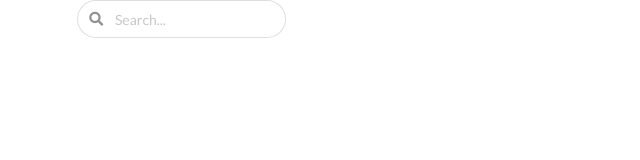
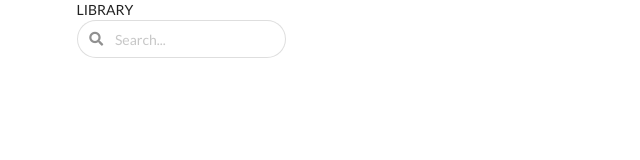
Before and after one commit to MLH-Fellowship/sprint3, a React (Create React App) app in the folder frontend/: page / in a window 1280 px wide. Shown: the top 160 px of the page, without its empty margins (0-640 px from the left). Built offline with nearby package versions, Linux system fonts and the light colour scheme.

Commit message:
Add Library Directory and Component

```diff
--- a/frontend/src/components/App.js
+++ b/frontend/src/components/App.js
@@ -1,16 +1,20 @@
 import React, { useState } from 'react';
 import backend from '../api/backend';
 
+import Library from './Library/Library';
 import SearchBar from './Search/SearchBar';
 import SearchResults from './Search/SearchResults';
 
 const App = () => {
 
+    // STATE
+
     // state for search results as a result of search function
     const [searchResults, setSearchResults] = useState([]);
-
     // state for search term
     const [searchTerm, setSearchTerm] = useState('');
+    // state for library
+    const [library, setLibrary] = useState([]);
 
     // function to search for a term (used in SearchBar component)
     // also used to update search results component
@@ -21,8 +25,11 @@ const App = () => {
     };
 
 
+
+
     return (
         <div className="ui container">
+            <Library library={library} />
             <SearchBar searchTerm={searchTerm} setSearchTerm={setSearchTerm} search={search} />
             <SearchResults searchResults={searchResults} />
         </div>
--- /dev/null
+++ b/frontend/src/components/Library/Library.js
@@ -0,0 +1,12 @@
+import React from 'react';
+
+const Library = ({ library }) => {
+
+    return (
+        <div>
+            LIBRARY
+        </div>
+    );
+};
+
+export default Library;
```
Also changed, not shown: 1 other file (tests, documents, lock files or other folders).
